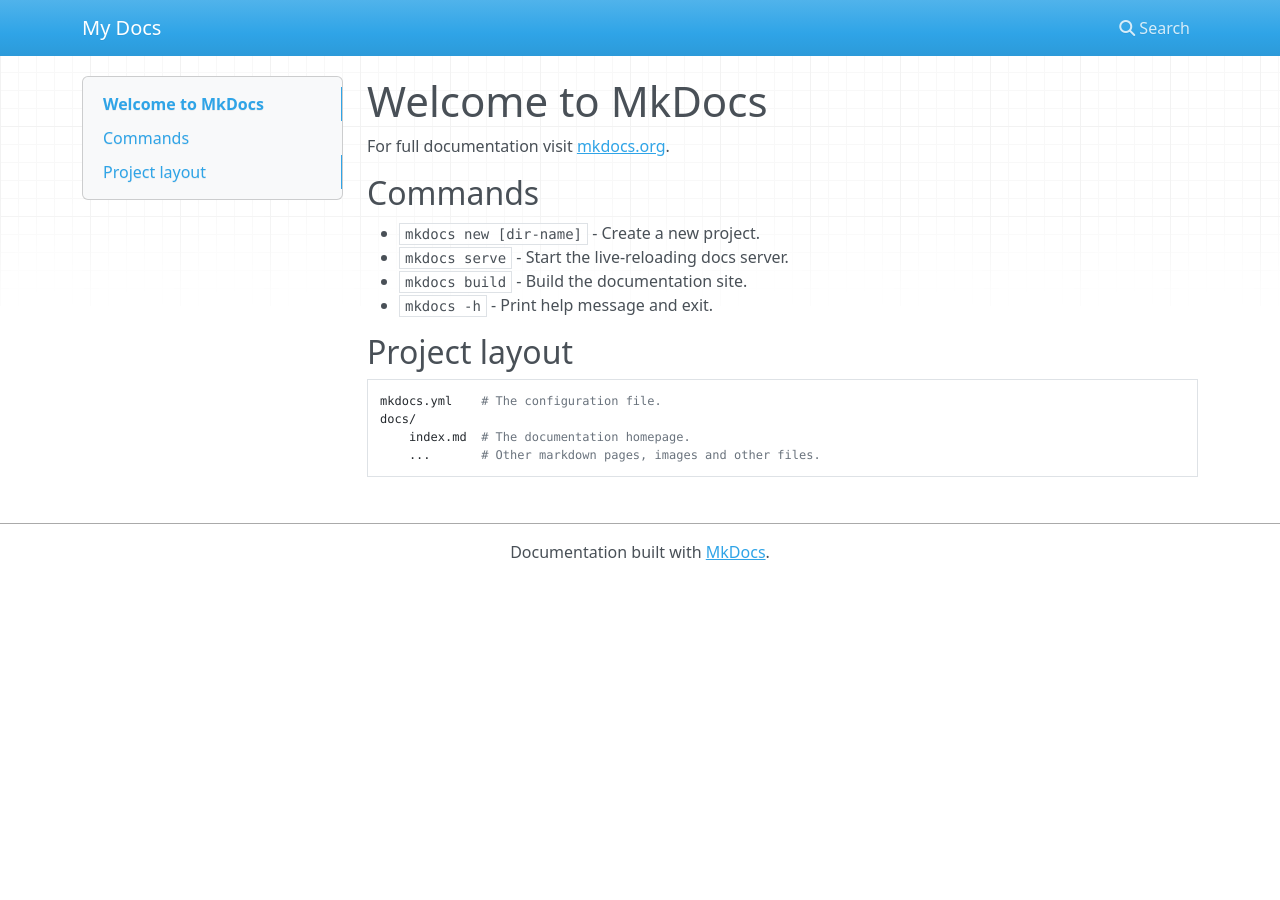
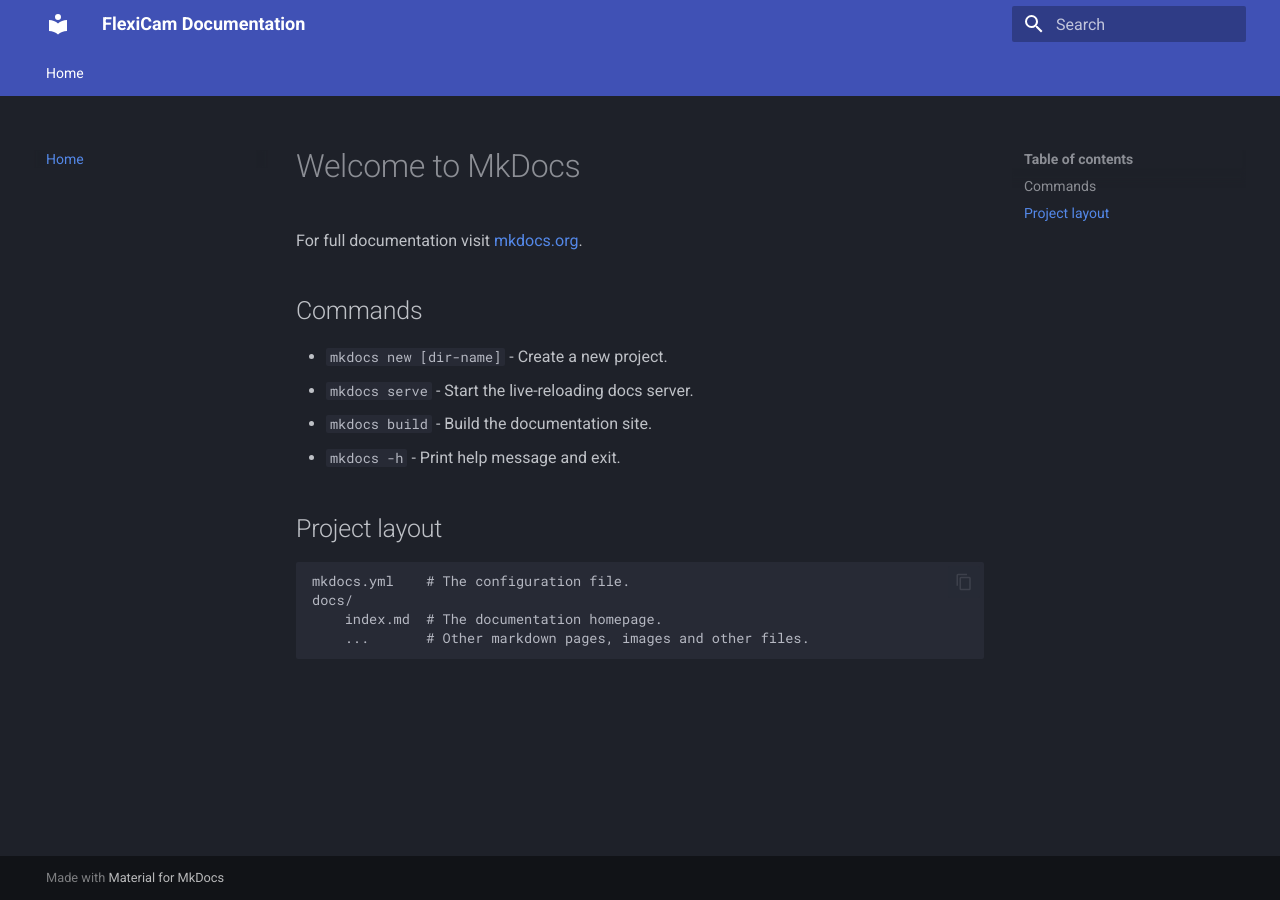
Before and after one commit to egorkapk/flexicam-docs, an MkDocs documentation site: the page built from docs/index.md, in a window 1280 px wide. Built offline with MkDocs 1.6.1 and Material for MkDocs 9.7.7, drawn with Linux system fonts in a browser that asks for light colours; nearby versions of some CDN libraries.

Commit message:
add settings

```diff
--- a/mkdocs.yml
+++ b/mkdocs.yml
@@ -1 +1,30 @@
-site_name: My Docs
+site_name: FlexiCam Documentation
+site_description: Camera Modes Plugin for Unreal Engine 5
+site_author: egorkapk
+site_url: https://github.com/egorkapk/flexicam-docs
+
+theme:
+  name: material
+  language: en
+  features:
+    - navigation.tabs
+    - navigation.sections
+    - navigation.top
+    - content.code.copy
+    - search.highlight
+    - search.suggest
+  palette:
+    scheme: slate
+
+markdown_extensions:
+  - admonition
+  - pymdownx.details
+  - pymdownx.superfences
+  - pymdownx.highlight
+  - pymdownx.inlinehilite
+  - pymdownx.snippets
+  - pymdownx.tabbed:
+      alternate_style: true
+
+nav:
+  - Home: index.md
```
